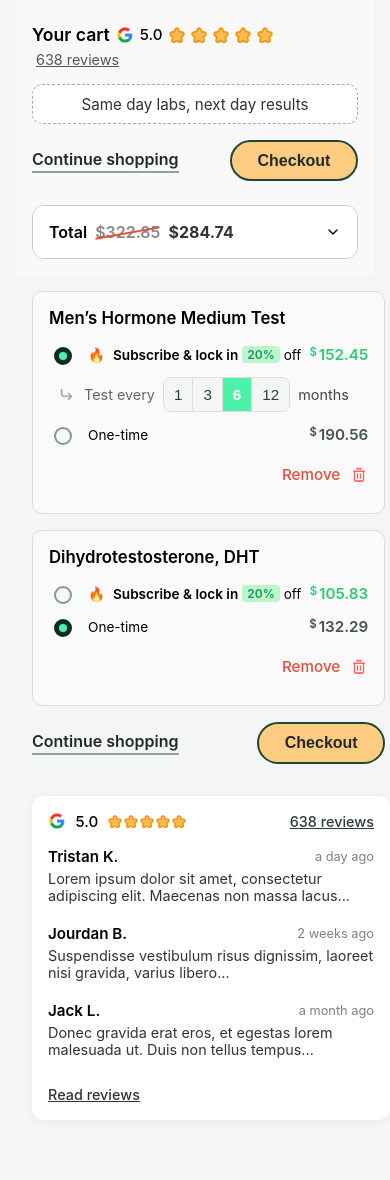
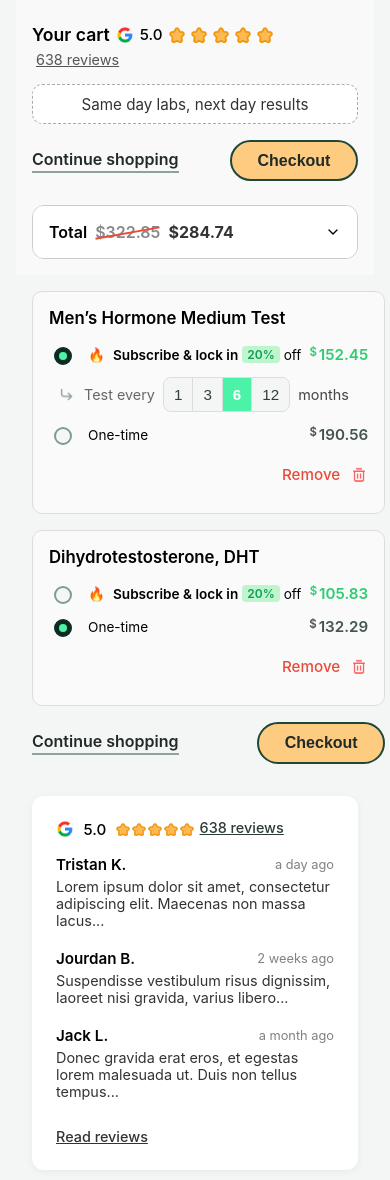
Before and after one commit to radyatamaa/cart-react-responsive, a React (Create React App) app: page / in a window 390 px wide. Shown: the top 1180 px of the page. Before the commit the page ends 1136 px from the top, so only its background shows below. Built offline with nearby package versions, Linux system fonts and the light colour scheme.

Commit message:
fix reviews responsive

```diff
--- a/src/components/Cart/Reviews.tsx
+++ b/src/components/Cart/Reviews.tsx
@@ -13,8 +13,11 @@ const Reviews: React.FC = () => {
             <img key={i} src={starImage} alt="Star" className="star-icon" />
           ))}
         </div>
-        <a href="#" className="reviews-count">638 reviews</a>
+        <a href="#" className="reviews-count desktop-only">638 reviews</a>
+        <a href="#" className="reviews-count mobile-only">638 reviews</a>
       </div>
+
+
 
       <div className="review-item">
         <div className="review-meta">
@@ -39,8 +42,6 @@ const Reviews: React.FC = () => {
         </div>
         <p>Donec gravida erat eros, et egestas lorem malesuada ut. Duis non tellus tempus...</p>
       </div>
-
-
       <a href="#" className="read-more">Read reviews</a>
     </div>
   );
--- a/src/styles/cart.scss
+++ b/src/styles/cart.scss
@@ -235,11 +235,27 @@
     }
 
     .reviews-count {
-      margin-left: auto;
+      // margin-left: auto;
       font-size: 0.9rem;
       color: #2b3b37;
       text-decoration: underline;
       font-weight: 500;
+        &.desktop-only {
+          margin-left: auto;
+
+          @media (max-width: 768px) {
+            display: none;
+          }
+        }
+
+        &.mobile-only {
+          display: none;
+          margin-top: -0.25rem;
+
+          @media (max-width: 768px) {
+            display: inline-block;
+          }
+        }
     }
   }
 
@@ -282,7 +298,8 @@
 
   @media (max-width: 768px) {
     width: 100%;
-    padding: 1rem;
+    padding: 1;
+    box-sizing: border-box;
   }
 }
 
```
Lines whose indentation alone changed are shown as unchanged.
